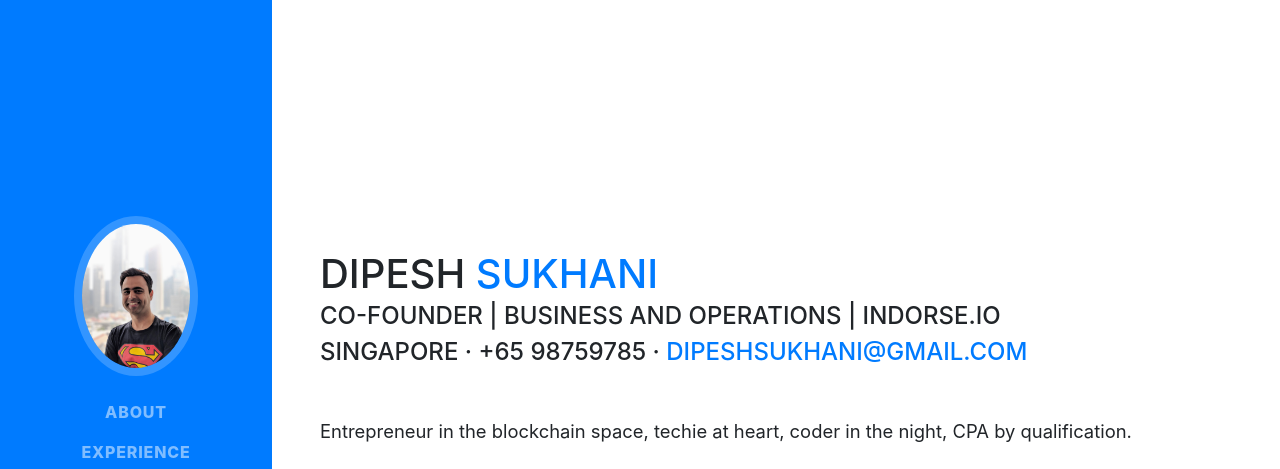
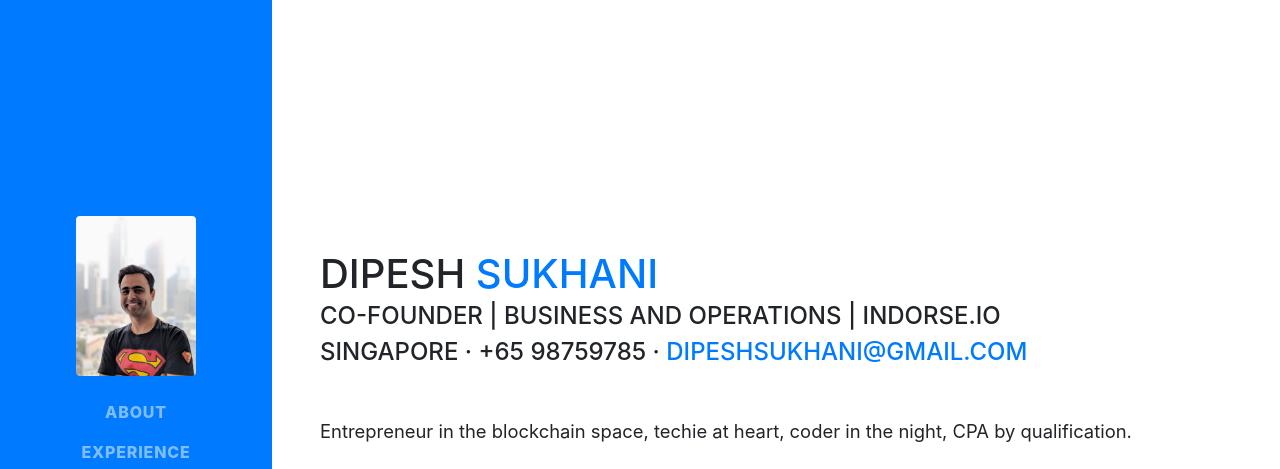
Before and after one commit to DKSukhani/personalCV, a website with bundled scripts: page index.html in a window 1280 px wide. Shown: the top 469 px of the page. Built offline with nearby package versions, Linux system fonts and the light colour scheme; a web font is replaced by a local one.

```diff
--- a/css/resume.css
+++ b/css/resume.css
@@ -119,7 +119,7 @@
   #sideNav .navbar-brand .img-profile {
     max-width: 10rem;
     max-height: 10rem;
-    border: 0.5rem solid rgba(255, 255, 255, 0.2);
+    /* border: 0.5rem solid rgba(255, 255, 255, 0.2); */
   }
   #sideNav .navbar-collapse {
     display: -webkit-box;
--- a/index.html
+++ b/index.html
@@ -29,7 +29,7 @@
     <a class="navbar-brand js-scroll-trigger" href="#page-top">
       <span class="d-block d-lg-none">Dipesh Sukhani</span>
       <span class="d-none d-lg-block">
-        <img class="img-fluid img-profile rounded-circle mx-auto mb-2" src="img/dipesh_sukhani_profile.jpg" alt="">
+        <img class="img-fluid img-profile rounded mx-auto mb-2" src="img/dipesh_sukhani_profile.jpg" alt="">
       </span>
     </a>
     <button class="navbar-toggler" type="button" data-toggle="collapse" data-target="#navbarSupportedContent" aria-controls="navbarSupportedContent"
```
